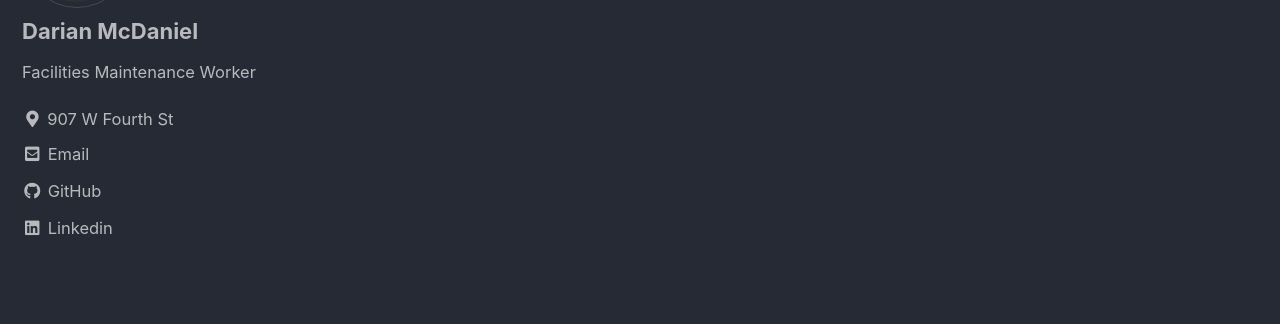
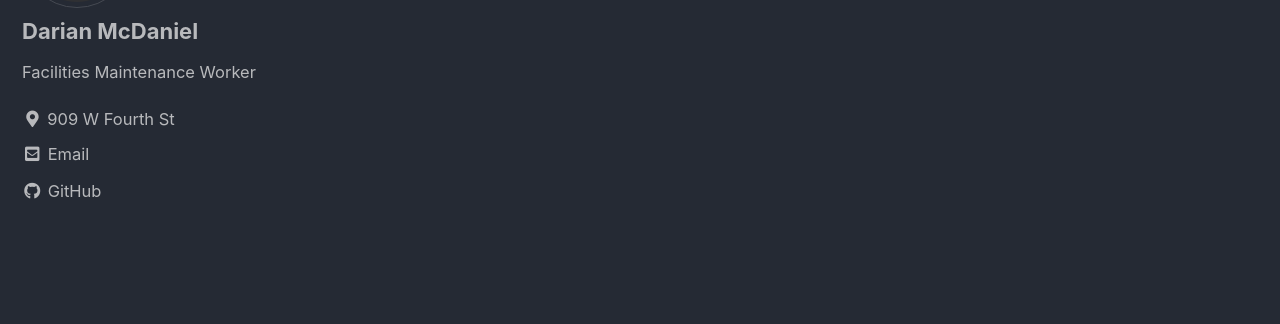
Before and after one commit to FacilitiesDoc/facilitiesdoc.github.io, a Jekyll site: the page built from _pages/about.md, in a window 1280 px wide and 955 px high. Shown: the part 470-794 px from the top of the window. Built offline with Jekyll 4.4.1, drawn with Linux system fonts in a browser that asks for light colours; cached includes are drawn as plain includes.

Commit message:
map header, author section
remove profile pic and name from map header, fix location, remove linkedin

```diff
--- a/_config.yml
+++ b/_config.yml
@@ -64,7 +64,7 @@ author:
   name      : "Darian McDaniel"
   avatar    : "/assets/images/bio-photo.jpg"
   bio       : "Facilities Maintenance Worker"
-  location  : "907 W Fourth St"
+  location  : "909 W Fourth St"
   links:
     - label: "Email"
       icon: "fas fa-fw fa-envelope-square"
@@ -72,9 +72,6 @@ author:
     - label: "GitHub"
       icon: "fab fa-fw fa-github"
       url: "https://github.com/FacilitiesDoc"
-    - label: "Linkedin"
-      icon: "fab fa-fw fa-linkedin"
-      url: "https://linkedin.com/in/darian-mcdaniel/"
 
 footer:
   links:
```
Also changed, not shown: _pages/homeSplash.md (+1 -1 lines).
